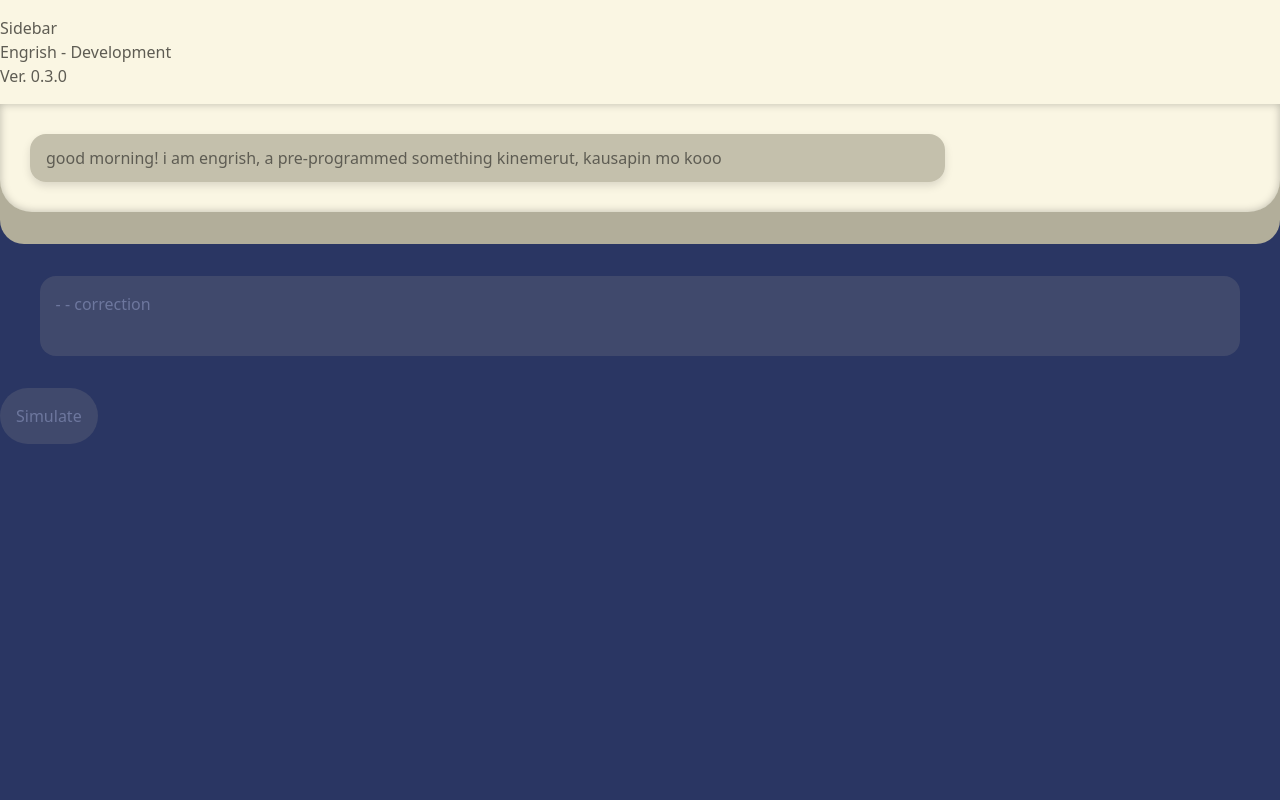
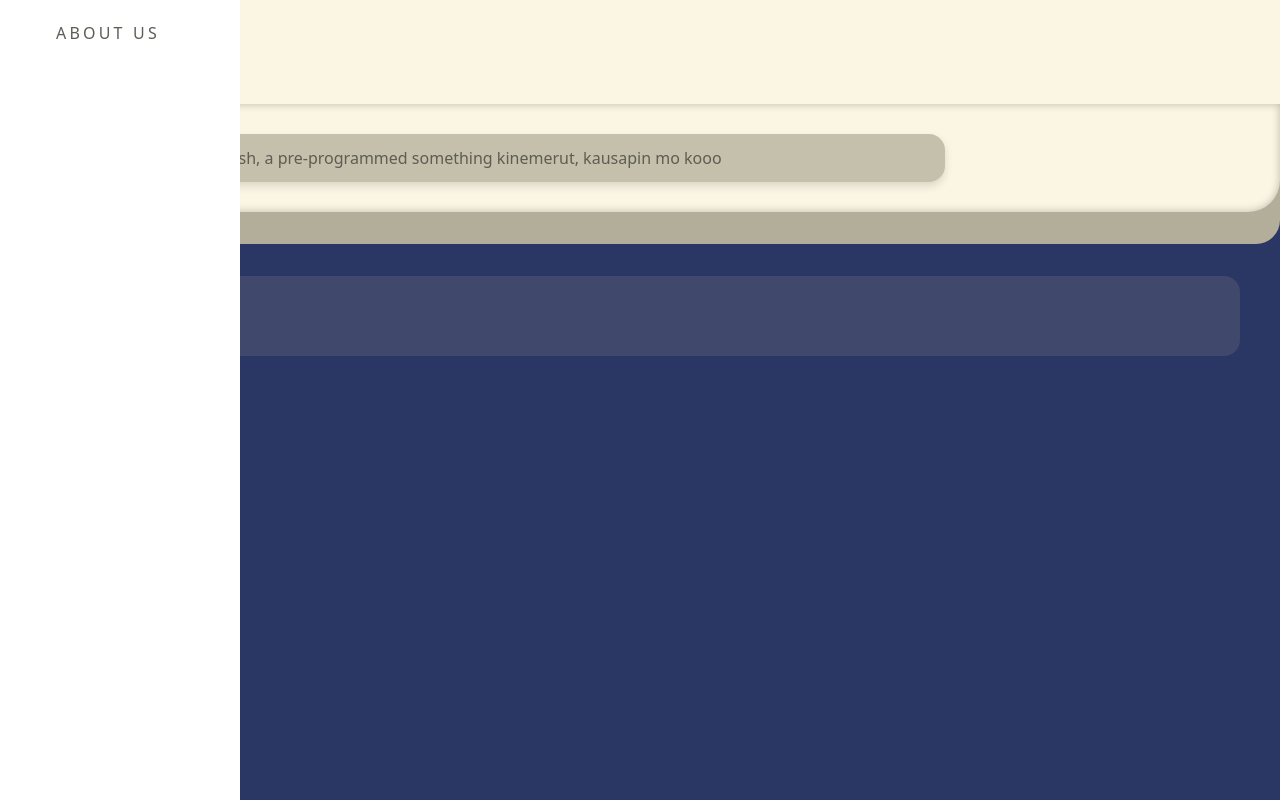
Before and after one commit to bonaktan/Engrish, a Next.js app: page / in a window 1280 px wide. Built offline with nearby package versions, Linux system fonts and the light colour scheme; no server answers.

Commit message:
Sidebar Designing

```diff
--- a/src/app/frontend/appContext.js
+++ b/src/app/frontend/appContext.js
@@ -1,6 +1,6 @@
 "use client";
 import { useState, useReducer, useEffect } from "react";
-import speechToText from "../backend/speechtotext";
+
 import { Message } from "../backend/structures";
 import { io } from "socket.io-client";
 
--- a/src/app/globals.css
+++ b/src/app/globals.css
@@ -55,7 +55,6 @@ body {
   gap: 0.5rem;
 }
 
-
 .correction-box {
   background-color: var(--correction-color);
   border-radius: 1rem;
@@ -74,3 +73,60 @@ body {
   padding: 1rem;
   border-radius: 2rem;
 }
+
+.sideBar {
+  position: absolute;
+  height: 100%;
+  width: 15rem;
+  background-color: white;
+  z-index: 1000;
+  top: 0;
+  left: 0;
+  display: block;
+  justify-content: space-between;
+  text-align: center;
+  box-shadow: rgba(15px, 15px, 15px, 0.4);
+}
+
+.sideBar::before {
+  content: "";
+  position: absolute;
+  top: 0;
+  left: 0;
+  width: 100%;
+  height: 100%;
+  z-index: -1;
+}
+
+.sideBar ul {
+  position: relative;
+  display: flex;
+  margin-top: 1.3em;
+  gap: 30px;
+}
+
+.sideBar ul li {
+  list-style: none;
+}
+
+.sideBar ul li a {
+  position: relative;
+  text-decoration: none;
+  font-size: 1em;
+  text-transform: uppercase;
+  letter-spacing: 0.2em;
+}
+
+li a {
+  margin-left: 3.5rem;
+}
+
+.menu {
+  color: black;
+  cursor: pointer;
+}
+
+.sidebarAccess {
+  display: flex;
+  text-align: center;
+}
--- a/src/app/ui/Header.jsx
+++ b/src/app/ui/Header.jsx
@@ -1,15 +1,14 @@
 export default function Header() {
-    const version = "0.3.0"
+  const version = "0.3.0";
   return (
     <div className="text-center header flex justify-evenly items-center flex-grow-0 flex-shrink-0">
-            <div>
-                <button>Sidebar</button>
-            </div>
+      <button className="menu">Sidebar</button>
+
       <div>
         <h1 className="text-xl">Engrish - Development</h1>
         <p>Ver. {version}</p>
       </div>
       <div>{/* TODO: history */}</div>
     </div>
-    )
+  );
 }
--- a/src/app/ui/SidebarView.jsx
+++ b/src/app/ui/SidebarView.jsx
@@ -1,3 +1,14 @@
 export default function SidebarView() {
-    // dito ka magtrabaho sa design and technicals, if need ng tulong sa js call me
+  // dito ka magtrabaho sa design and technicals, if need ng tulong sa js call me
+  return (
+    <div className="sideBar">
+      <div className="sidebarAccess">
+        <ul>
+          <li>
+            <a href="#about">About Us</a>
+          </li>
+        </ul>
+      </div>
+    </div>
+  );
 }
```
Also changed, not shown: src/app/page.jsx (+7 -4 lines), 1 other file (tests, documents, lock files or other folders). Lines whose indentation alone changed are shown as unchanged.
